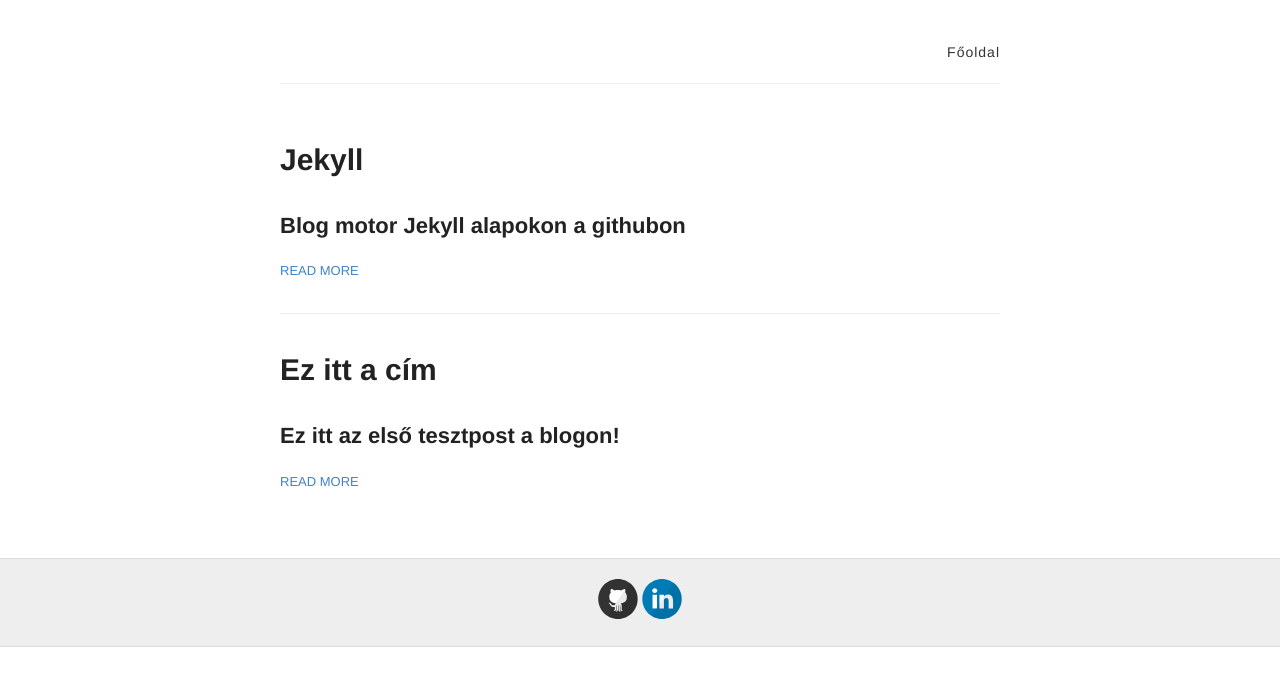
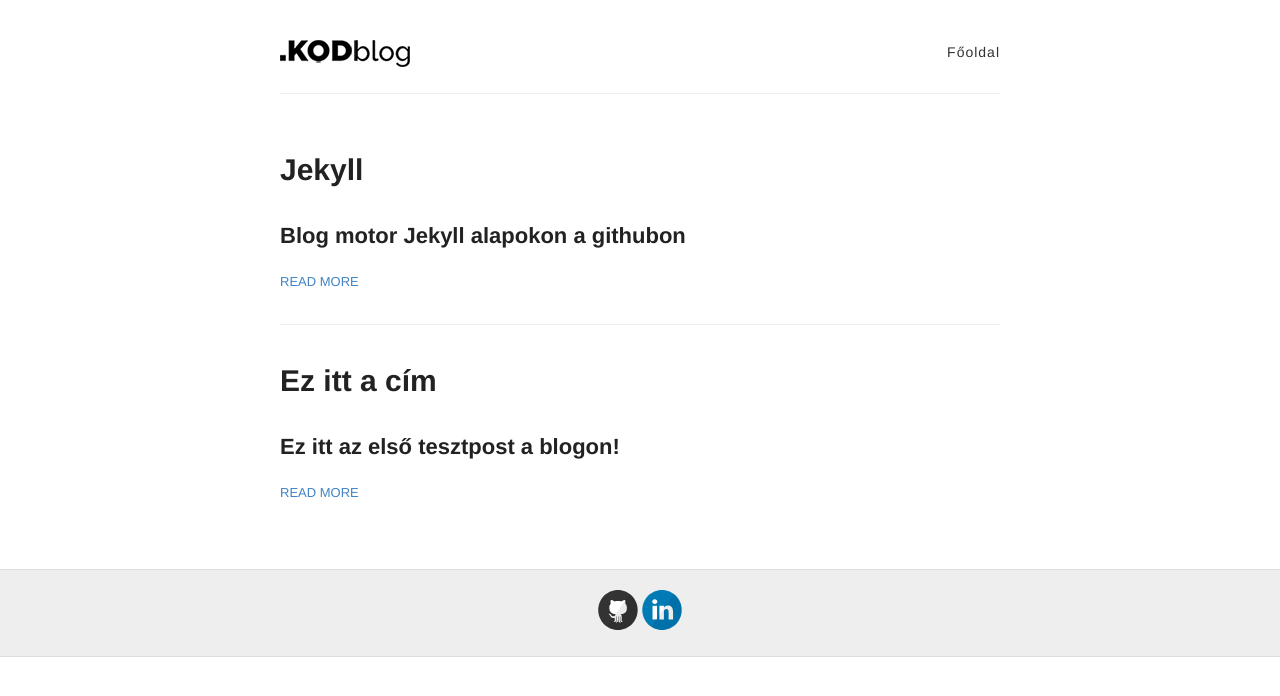
Before and after one commit to szsoma/blog, a Jekyll site: the page built from index.html, in a window 1280 px wide. Shown: the top 696 px of the page. Built offline with Jekyll 4.4.1, drawn with Linux system fonts in a browser that asks for light colours.

Commit message:
Update _config.yml

```diff
--- a/_config.yml
+++ b/_config.yml
@@ -9,7 +9,7 @@ name:
 description:
 
 # URL of your avatar or profile pic (you could use your GitHub profile pic)
-avatar: images/kod-blog.svg
+avatar: images/kod-logo.png
 
 #
 # Flags below are optional
```
